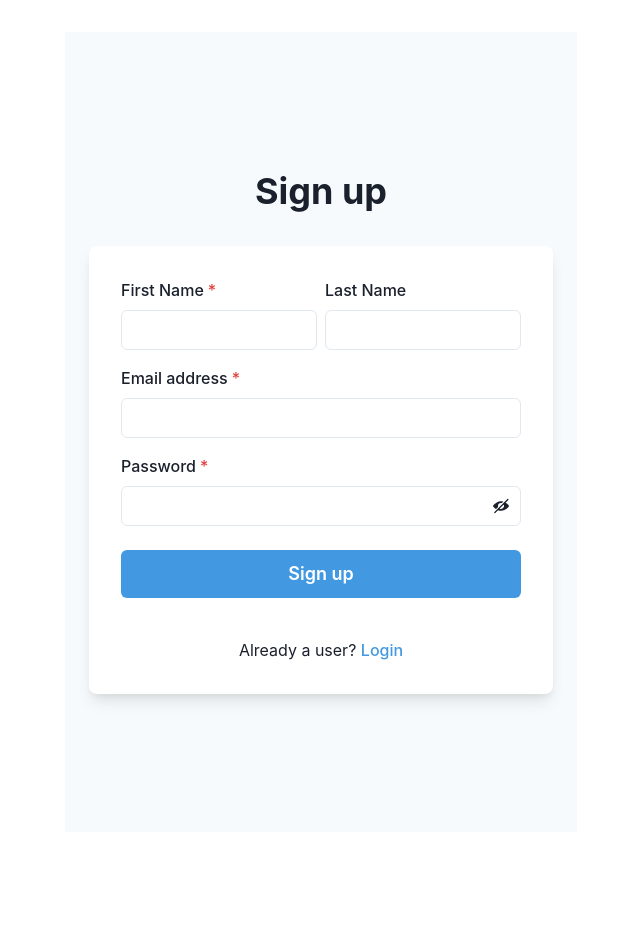
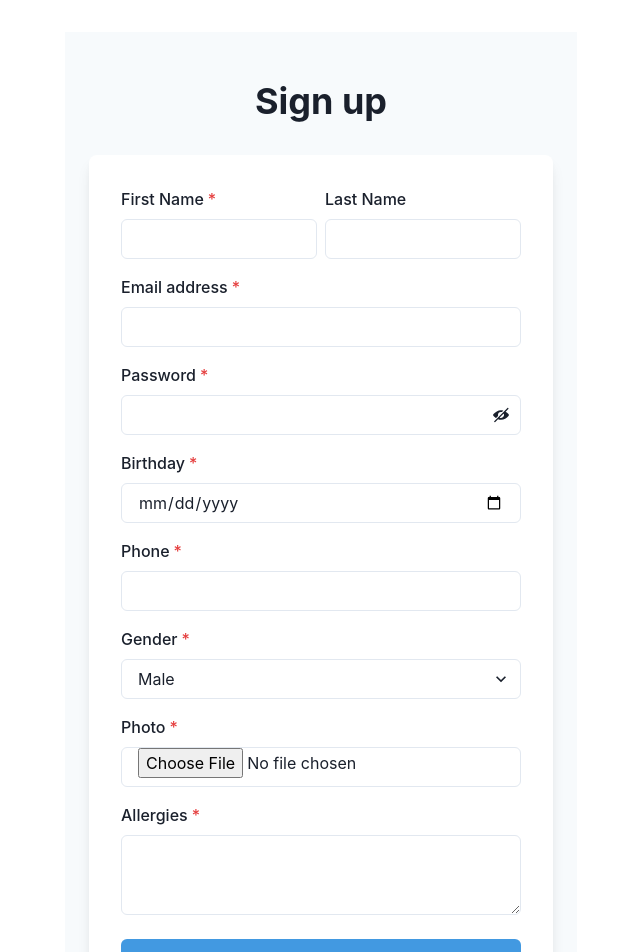
Before and after one commit to Sardo96/FinalProject-MbSage-client, a React (Vite) app: page /signup in a window 1280 px wide. Shown: the top 952 px of the page, without its empty margins (319-959 px from the left). Before the commit the page ends 864 px from the top, so only its background shows below. Built offline with nearby package versions, Linux system fonts and the light colour scheme.

Commit message:
FE testing

```diff
--- a/src/pages/Signup.jsx
+++ b/src/pages/Signup.jsx
@@ -12,7 +12,9 @@ import {
   Heading,
   Text,
   useColorModeValue,
-  Link
+  Link,
+  Select,
+  Textarea
 } from '@chakra-ui/react';
 import { useState } from 'react';
 import { useNavigate } from 'react-router-dom';
@@ -23,7 +25,13 @@ const Signup = () => {
   const [showPassword, setShowPassword] = useState(false);
   const [email, setEmail] = useState('');
   const [password, setPassword] = useState('');
-  const [name, setName] = useState('');
+  const [firstName, setFirstName] = useState('');
+  const [lastName, setLastName] = useState('');
+  const [birthday, setBirthday] = useState('');
+  const [phone, setPhone] = useState('');
+  const [gender, setGender] = useState('');
+  const [photo, setPhoto] = useState(null);
+  const [allergies, setAllergies] = useState('');
   const [errorMessage, setErrorMessage] = useState(undefined);
 
   const navigate = useNavigate();
@@ -36,15 +44,49 @@ const Signup = () => {
     setPassword(e.target.value);
   };
 
-  const handleName = e => {
-    setName(e.target.value);
+  const handleFirstName = e => {
+    setFirstName(e.target.value);
+  };
+
+  const handleLastName = e => {
+    setLastName(e.target.value);
+  };
+
+  const handleBirthday = e => {
+    setBirthday(e.target.value);
+  };
+
+  const handlePhone = e => {
+    setPhone(e.target.value);
+  };
+
+  const handleGender = e => {
+    setGender(e.target.value);
+  };
+
+  const handlePhoto = e => {
+    setPhoto(e.target.files[0]);
+  };
+
+  const handleAllergies = e => {
+    setAllergies(e.target.value);
   };
 
   const handleSubmit = async e => {
     e.preventDefault();
 
     try {
-      const user = { email, password, name };
+      const user = {
+        email,
+        password,
+        firstName,
+        lastName,
+        birthday,
+        phone,
+        gender,
+        photo,
+        allergies
+      };
       await signup(user);
       navigate('/login');
     } catch (error) {
@@ -79,13 +121,13 @@ const Signup = () => {
                 <Box>
                   <FormControl id='firstName' isRequired>
                     <FormLabel>First Name</FormLabel>
-                    <Input type='text' />
+                    <Input type='text' onChange={handleFirstName} />
                   </FormControl>
                 </Box>
                 <Box>
                   <FormControl id='lastName'>
                     <FormLabel>Last Name</FormLabel>
-                    <Input type='text' />
+                    <Input type='text' onChange={handleLastName} />
                   </FormControl>
                 </Box>
               </HStack>
@@ -111,6 +153,30 @@ const Signup = () => {
                     </Button>
                   </InputRightElement>
                 </InputGroup>
+              </FormControl>
+              <FormControl id='birthday' isRequired>
+                <FormLabel>Birthday</FormLabel>
+                <Input type='date' onChange={handleBirthday} />
+              </FormControl>
+              <FormControl id='phone' isRequired>
+                <FormLabel>Phone</FormLabel>
+                <Input type='tel' onChange={handlePhone} />
+              </FormControl>
+              <FormControl id='gender' isRequired>
+                <FormLabel>Gender</FormLabel>
+                <Select onChange={handleGender}>
+                  <option value='male'>Male</option>
+                  <option value='female'>Female</option>
+                  <option value='other'>Other</option>
+                </Select>
+              </FormControl>
+              <FormControl id='photo' isRequired>
+                <FormLabel>Photo</FormLabel>
+                <Input type='file' onChange={handlePhoto} />
+              </FormControl>
+              <FormControl id='allergies' isRequired>
+                <FormLabel>Allergies</FormLabel>
+                <Textarea onChange={handleAllergies} />
               </FormControl>
               <Stack spacing={10} pt={2}>
                 <Button
```
